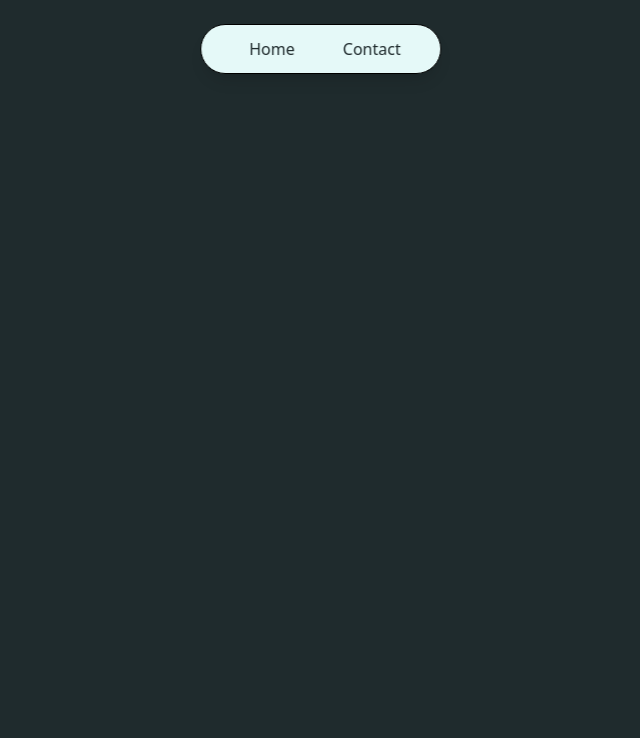
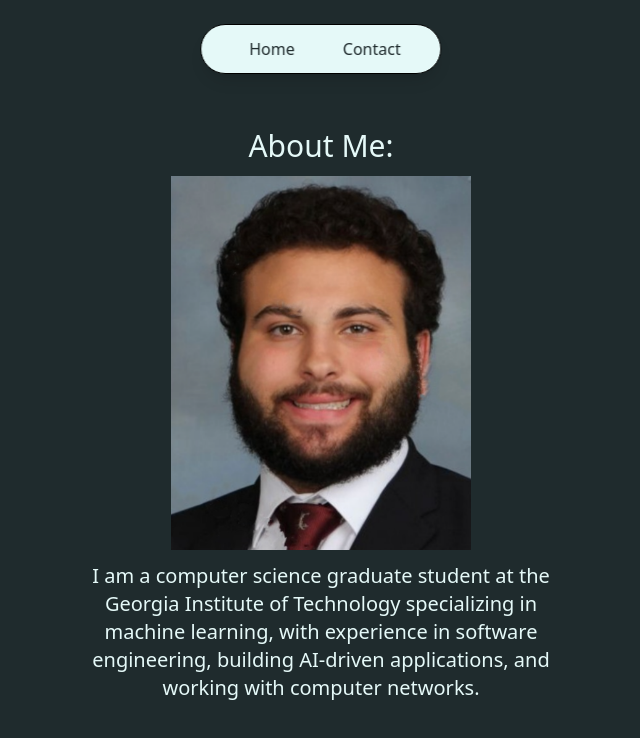
Before and after one commit to bnikain21/my-website, a Next.js app: page /aboutme in a window 1280 px wide. Shown: the top 738 px of the page, without its empty margins (319-959 px from the left). Built offline with nearby package versions, Linux system fonts and the light colour scheme.

Commit message:
fixed tab logo and icon

```diff
--- a/app/aboutme/page.tsx
+++ b/app/aboutme/page.tsx
@@ -1,9 +1,17 @@
 import React from 'react'
+import Image from "next/image"
 
 function AboutMePage() {
   return (
-    <div>
+    <div className="flex flex-col items-center text-center w-full">
+        <h1 className="text-3xl text-text-e1m mb-3">About Me:</h1>
+        <Image src='/headshot.png' alt='headshot' width={300} height={700} />
 
+        <p className="text-xl text-text-e1m pt-3 max-w-lg self-center">
+            I am a computer science graduate student at the Georgia Institute of Technology specializing
+            in machine learning, with experience in software engineering, building AI-driven applications,
+            and working with computer networks.
+        </p>
     </div>
   )
 }
--- a/app/layout.tsx
+++ b/app/layout.tsx
@@ -14,8 +14,11 @@ const geistMono = Geist_Mono({
 });
 
 export const metadata: Metadata = {
-  title: "Create Next App",
-  description: "Generated by create next app",
+  title: "Bijan Nikain",
+  description: "Portfolio Created By Bijan Nikain",
+  icons: {
+    icon: "logo.png"
+  }
 };
 
 export default function RootLayout({
```
Also changed, not shown: public/headshot.png (added), public/logo.png (added).
